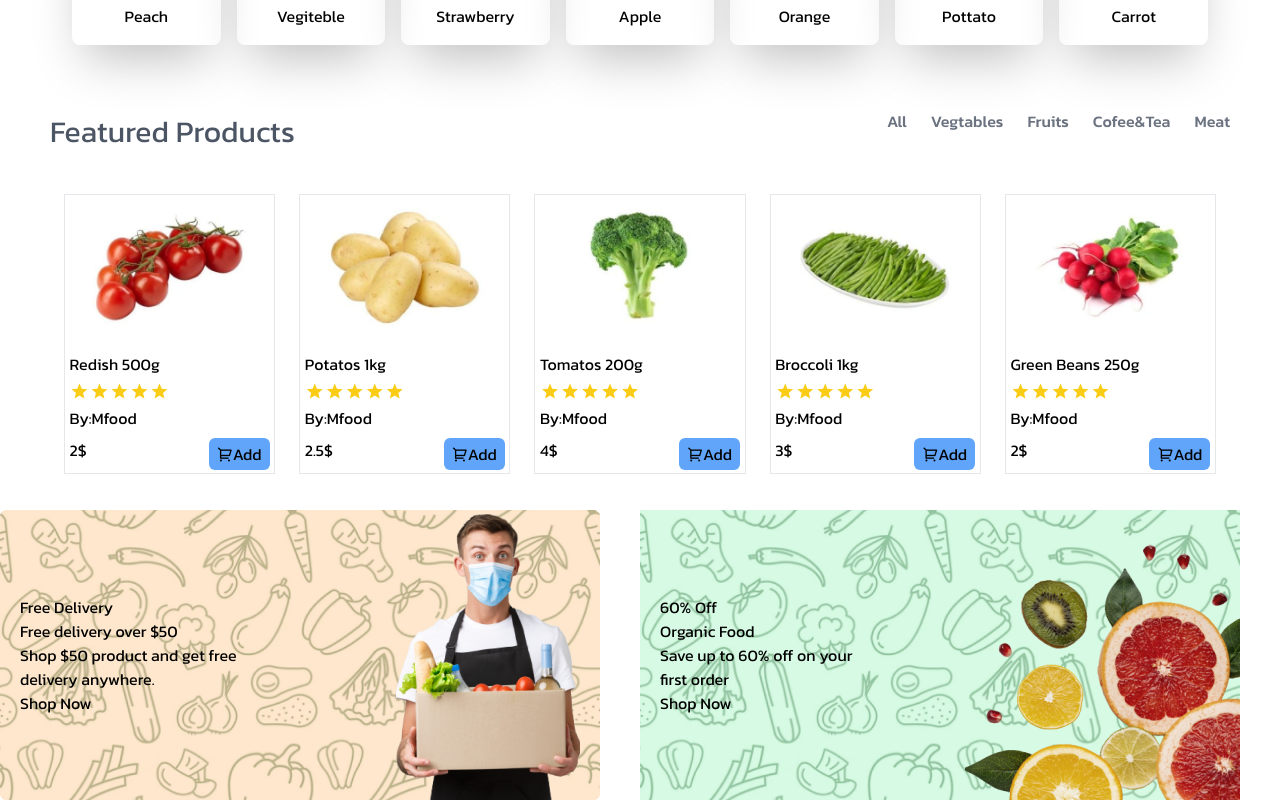
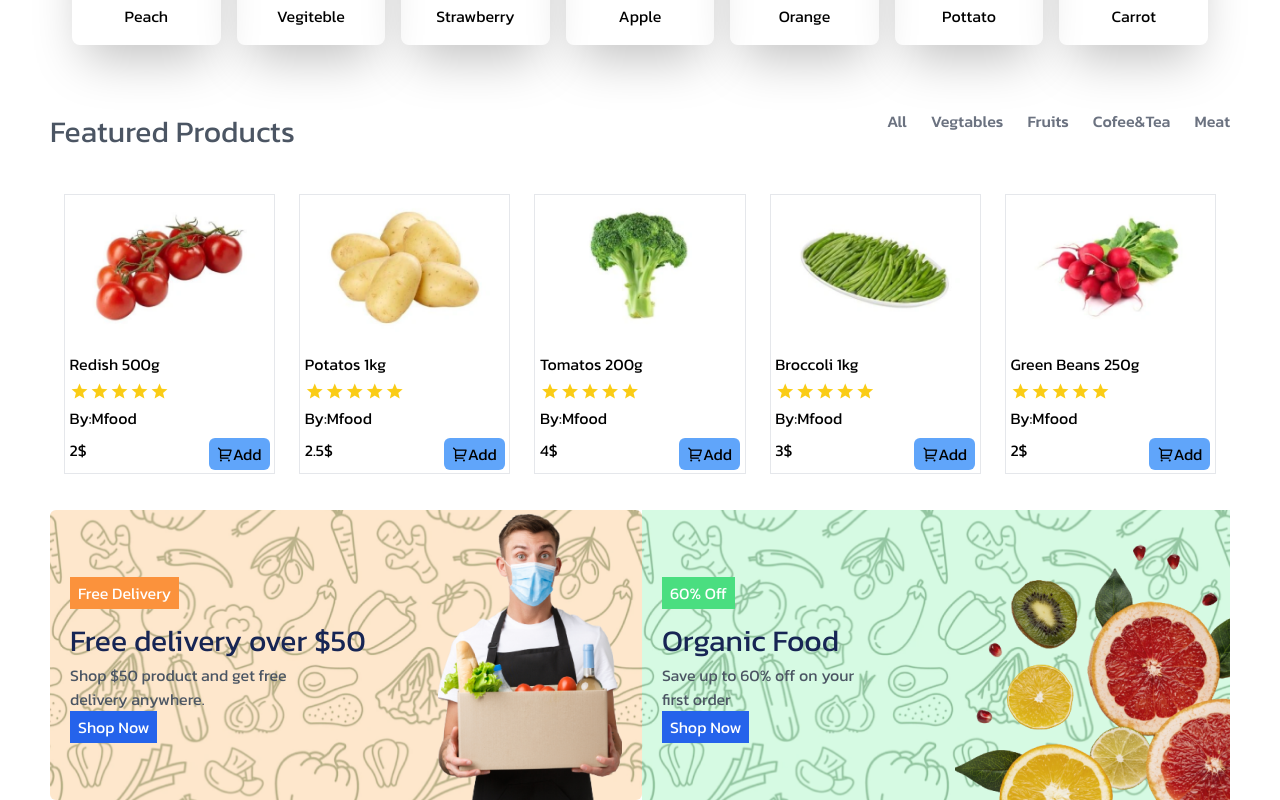
Before and after one commit to javidShabin/Fruit-grocery, a React (Vite) app: page / in a window 1280 px wide. Shown: the part 845-1645 px from the top of the page. Built offline with nearby package versions, Linux system fonts and the light colour scheme.

Commit message:
Add css for offer card and align every items perfectly

```diff
--- a/src/components/OfferCard.jsx
+++ b/src/components/OfferCard.jsx
@@ -3,20 +3,20 @@ import { offer1, offer2, offerBg } from "../assets";
 
 export default function OfferCard() {
   return (
-    <div className="mt-9">
-      <div className="container grid grid-cols-2">
+    <div className="mt-9 px-[50px] ">
+      <div className="container flex justify-around">
         <div
-          className="bg-cover bg-center w-[600px] bg-orange-200 flex justify-between items-center px-5 rounded-md"
+          className="bg-cover bg-center w-[650px] bg-orange-200 flex justify-between items-center px-5 rounded-md"
           style={{ backgroundImage: `url(${offerBg})` }}
         >
           <div>
-            <label>Free Delivery</label>
-            <h2>Free delivery over $50</h2>
-            <p>
+            <label className="py-1 px-2 bg-orange-400 text-white leading-[50px]">Free Delivery</label>
+            <h2 className="text-[30px] text-blue-950">Free delivery over $50</h2>
+            <p className="text-gray-600">
               Shop $50 product and get free <br />
               delivery anywhere.
             </p>
-            <button>Shop Now</button>
+            <button className="py-1 px-2 bg-blue-600 text-white">Shop Now</button>
           </div>
           <div>
             <img src={offer1} alt="" />
@@ -24,17 +24,17 @@ export default function OfferCard() {
         </div>
 
         <div
-          className="bg-cover bg-center w-[600px] bg-green-200 flex justify-between items-center ounded-md"
+          className="bg-cover bg-center w-[650px] bg-green-200 flex justify-between items-center ounded-md"
           style={{ backgroundImage: `url(${offerBg})` }}
         >
           <div className="ml-5">
-            <label>60% Off</label>
-            <h2>Organic Food</h2>
-            <p>
+            <label className="py-1 px-2 bg-green-400 text-white leading-[50px]">60% Off</label>
+            <h2 className="text-[30px] text-blue-950">Organic Food</h2>
+            <p className="text-gray-600">
               Save up to 60% off on your <br />
               first order
             </p>
-            <button>Shop Now</button>
+            <button className="py-1 px-2 bg-blue-600 text-white">Shop Now</button>
           </div>
           <div className="mt-8">
             <img src={offer2} alt="" />
```
